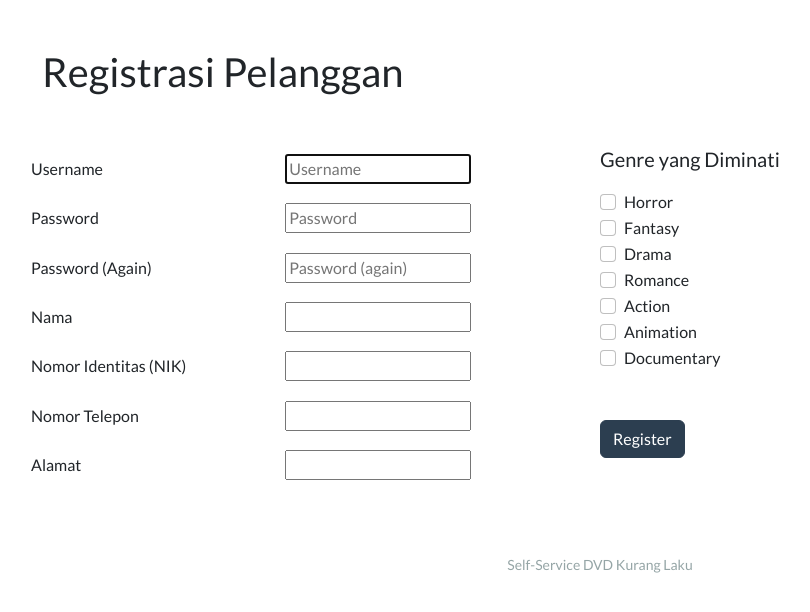
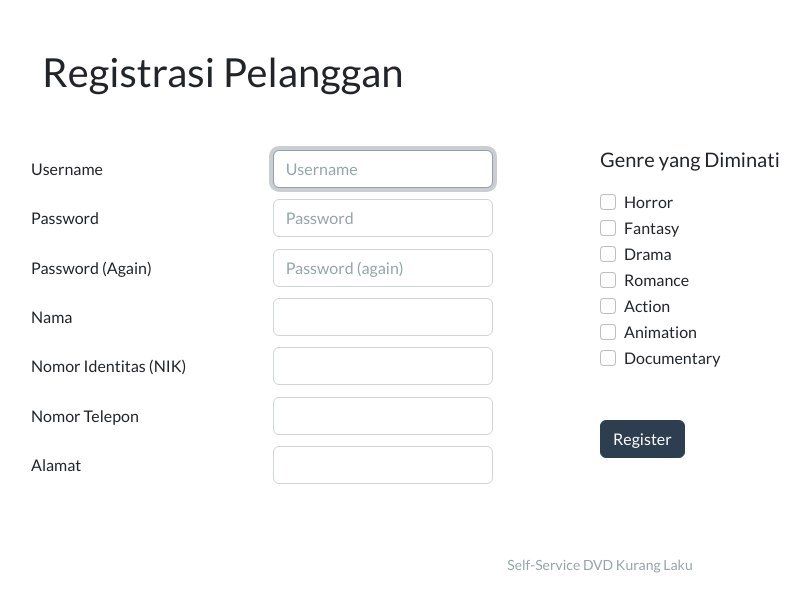
Before and after one commit to hasferrr/ads-website, a Flask app: page /register in a window 1280 px wide. Shown: the part 72-684 px from the top of the page, without its empty margins (40-850 px from the left). Run offline with Flask 2, Linux system fonts and the light colour scheme; some libraries are stand-ins or nearby versions.

Commit message:
register form-control bootstrap

```diff
--- a/templates/register.html
+++ b/templates/register.html
@@ -9,66 +9,66 @@
 <form action="/register" method="post">
 
     <div class="row">
-        <table class="mb-3 col">
+        <table class="mb-3 col form-group">
             <tr>
                 <td>Username</td>
-                <td><input id="username" name="username" placeholder="Username" type="text" autocomplete="off" autofocus></td>
+                <td><input style="width:70%;" class="form-control" id="username" name="username" placeholder="Username" type="text" autocomplete="off" autofocus></td>
             </tr>
             <tr>
                 <td>Password</td>
-                <td><input name="password" placeholder="Password" type="password"></td>
+                <td><input style="width:70%;" class="form-control" name="password" placeholder="Password" type="password"></td>
             </tr>
             <tr>
                 <td>Password (Again)</td>
-                <td><input name="confirmation" placeholder="Password (again)" type="password"></td>
+                <td><input style="width:70%;" class="form-control" name="confirmation" placeholder="Password (again)" type="password"></td>
             </tr>
             <tr>
                 <td>Nama</td>
-                <td><input type="text" id="nama" name="nama"></td>
+                <td><input style="width:70%;" class="form-control" type="text" id="nama" name="nama"></td>
             </tr>
             <tr>
                 <td>Nomor Identitas (NIK)</td>
-                <td><input type="number" id="nik" name="nik"></td>
+                <td><input style="width:70%;" class="form-control" type="number" id="nik" name="nik"></td>
             </tr>
             <tr>
                 <td>Nomor Telepon</td>
-                <td><input type="number" id="telepon" name="telepon"></td>
+                <td><input style="width:70%;" class="form-control" type="number" id="telepon" name="telepon"></td>
             </tr>
             <tr>
                 <td>Alamat</td>
-                <td><input type="text" id="alamat" name="alamat"></td>
+                <td><input style="width:70%;" class="form-control" type="text" id="alamat" name="alamat"></td>
             </tr>
         </table>
 
         <div class="mb-5 form-group col">
             <p class="lead">Genre yang Diminati</p>
             <div class="form-check">
-                <input name="check" value="Horror" class="form-check-input" type="checkbox"/>
-                <label class="form-check-label">Horror</label>
+                <input name="check" value="Horror" class="form-check-input" type="checkbox" id="optionsHorror"/>
+                <label class="form-check-label" for="optionsHorror">Horror</label>
             </div>
             <div class="form-check">
-                <input name="check" value="Fantasy" class="form-check-input" type="checkbox"/>
-                <label class="form-check-label">Fantasy</label>
+                <input name="check" value="Fantasy" class="form-check-input" type="checkbox" id="optionsFantasy"/>
+                <label class="form-check-label" for="optionsFantasy">Fantasy</label>
             </div>
             <div class="form-check">
-                <input name="check" value="Drama" class="form-check-input" type="checkbox"/>
-                <label class="form-check-label">Drama</label>
+                <input name="check" value="Drama" class="form-check-input" type="checkbox" id="optionsDrama"/>
+                <label class="form-check-label" for="optionsDrama">Drama</label>
             </div>
             <div class="form-check">
-                <input name="check" value="Romance" class="form-check-input" type="checkbox"/>
-                <label class="form-check-label">Romance</label>
+                <input name="check" value="Romance" class="form-check-input" type="checkbox" id="optionsRomance"/>
+                <label class="form-check-label" for="optionsRomance">Romance</label>
             </div>
             <div class="form-check">
-                <input name="check" value="Action" class="form-check-input" type="checkbox"/>
-                <label class="form-check-label">Action</label>
+                <input name="check" value="Action" class="form-check-input" type="checkbox" id="optionsAction"/>
+                <label class="form-check-label" for="optionsAction">Action</label>
             </div>
             <div class="form-check">
-                <input name="check" value="Animation" class="form-check-input" type="checkbox"/>
-                <label class="form-check-label">Animation</label>
+                <input name="check" value="Animation" class="form-check-input" type="checkbox" id="optionsAnimation"/>
+                <label class="form-check-label" for="optionsAnimation">Animation</label>
             </div>
             <div class="form-check">
-                <input name="check" value="Documentary" class="form-check-input" type="checkbox"/>
-                <label class="form-check-label">Documentary</label>
+                <input name="check" value="Documentary" class="form-check-input" type="checkbox" id="optionsDocumentary"/>
+                <label class="form-check-label" for="optionsDocumentary">Documentary</label>
             </div>
             <div>
                 <button class="btn btn-primary mt-5" type="submit">Register</button>
```
